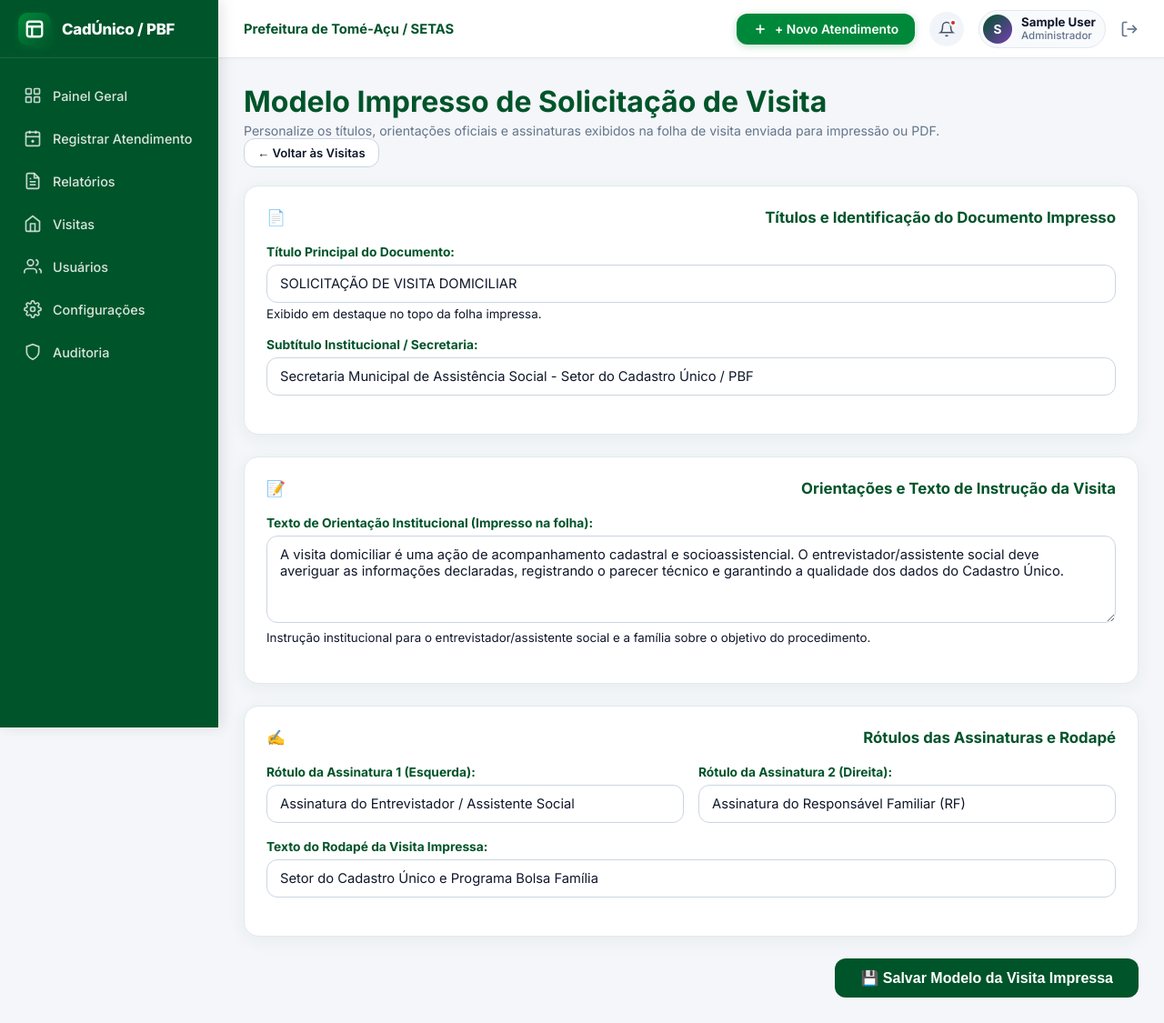
After one commit to Falwk/cadunico-sistema, a Flask app: page /admin/config-visita in a window 1280 px wide. The commit adds this page. Shown: the whole page at 91% size. Run offline with Flask 3, Linux system fonts and the light colour scheme; the visitor is signed in with stand-in values (Sample User, id 1); data comes from the database, SQL or seed files in the repository; some libraries are stand-ins or nearby versions.

Commit message:
feat: padronizacao visual da solicitacao de visita em pdf e painel admin de configuracao do impresso

```diff
--- a/app.py
+++ b/app.py
@@ -286,6 +286,16 @@ def _config_defaults() -> dict:
         'prazo_visita_Denuncia': '7',
         'prazo_visita_Atualizacao Cadastral': '15',
         'prazo_visita_Inclusao Cadastral': '15',
+        'visita_titulo_doc': 'SOLICITAÇÃO DE VISITA DOMICILIAR',
+        'visita_subtitulo_doc': 'Secretaria Municipal de Assistência Social - Setor do Cadastro Único / PBF',
+        'visita_orientacao_texto': (
+            'A visita domiciliar é uma ação de acompanhamento cadastral e socioassistencial. '
+            'O entrevistador/assistente social deve averiguar as informações declaradas, registrando o parecer '
+            'técnico e garantindo a qualidade dos dados do Cadastro Único.'
+        ),
+        'visita_assinatura_1': 'Assinatura do Entrevistador / Assistente Social',
+        'visita_assinatura_2': 'Assinatura do Responsável Familiar (RF)',
+        'visita_rodape_txt': 'Setor do Cadastro Único e Programa Bolsa Família',
     }
 
 
@@ -409,59 +419,64 @@ def _logo_path(filename: str):
 
 
 def _build_pdf_story(visita, solicitante, responsavel, cfg: dict) -> list:
+    if isinstance(visita, (sqlite3.Row, dict)):
+        visita = dict(visita)
+    if isinstance(solicitante, (sqlite3.Row, dict)):
+        solicitante = dict(solicitante)
+    if isinstance(responsavel, (sqlite3.Row, dict)):
+        responsavel = dict(responsavel)
+
     styles = getSampleStyleSheet()
-    azul   = rl_colors.HexColor('#1F4E79')
-    cinza  = rl_colors.HexColor('#F5F6F8')
+    verde_escuro = rl_colors.HexColor('#00542A')
+    verde_vibrante = rl_colors.HexColor('#00883A')
+    roxo = rl_colors.HexColor('#783DB2')
+    cinza_fundo = rl_colors.HexColor('#F8F9FA')
+    verde_claro = rl_colors.HexColor('#F0FDF4')
     cinza_t = rl_colors.HexColor('#4B5563')
     branco = rl_colors.white
 
     def par(text, size=10, bold=False, color=rl_colors.black, align='LEFT'):
-        from reportlab.lib.enums import TA_LEFT, TA_CENTER, TA_RIGHT
-        al = {'LEFT': TA_LEFT, 'CENTER': TA_CENTER, 'RIGHT': TA_RIGHT}.get(align, TA_LEFT)
+        from reportlab.lib.enums import TA_LEFT, TA_CENTER, TA_RIGHT, TA_JUSTIFY
+        al = {'LEFT': TA_LEFT, 'CENTER': TA_CENTER, 'RIGHT': TA_RIGHT, 'JUSTIFY': TA_JUSTIFY}.get(align, TA_LEFT)
         st = ParagraphStyle('x', fontSize=size, fontName='Helvetica-Bold' if bold else 'Helvetica',
                             textColor=color, alignment=al, leading=size * 1.3)
         return Paragraph(str(text or ''), st)
 
     story = []
 
-    # ── Cabeçalho logos ─────────────────────────────────────────────────────
-    def make_logo(fname, w, h):
-        p = _logo_path(fname)
-        if p:
-            return RLImage(p, width=w, height=h)
-        return par('')
-
-    logo_cad    = make_logo('cadunico.png',    3*cm, 3*cm)
-    logo_brasao = make_logo('prefeitura.png',  3*cm, 3*cm)
-    logo_bf     = make_logo('bolsafamilia.png', 3*cm, 3*cm)
-
-    hdr_table = Table([[logo_cad, logo_brasao, logo_bf]],
-                      colWidths=[5*cm, 7*cm, 5*cm])
-    hdr_table.setStyle(TableStyle([
-        ('VALIGN', (0, 0), (-1, -1), 'MIDDLE'),
-        ('ALIGN',  (0, 0), (0, 0),   'LEFT'),
-        ('ALIGN',  (1, 0), (1, 0),   'CENTER'),
-        ('ALIGN',  (2, 0), (2, 0),   'RIGHT'),
-    ]))
-    story.append(hdr_table)
-
-    # Título abaixo do cabeçalho
+    # ── Timbrado / Cabeçalho de Imagem Oficial ────────────────────────────────
+    img_hdr_path = os.path.join(app.root_path, 'static', 'report_assets', 'image3.png')
+    if not os.path.exists(img_hdr_path):
+        img_hdr_path = os.path.join(BASE_DIR, 'static', 'report_assets', 'image3.png')
+
+    if os.path.exists(img_hdr_path):
+        try:
+            story.append(RLImage(img_hdr_path, width=17*cm, height=2.8*cm))
+            story.append(Spacer(1, 0.3*cm))
+        except Exception:
+            pass
+
+    # ── Título do Documento (Configurável pelo Admin) ─────────────────────────
+    titulo_doc = cfg.get('visita_titulo_doc', 'SOLICITAÇÃO DE VISITA DOMICILIAR').upper()
+    subtitulo_doc = cfg.get('visita_subtitulo_doc', 'Secretaria Municipal de Assistência Social - Setor do Cadastro Único / PBF')
+
     titulo_tbl = Table([
-        [par('SOLICITAÇÃO DE VISITA DOMICILIAR', size=12, bold=True, align='CENTER')],
-        [par('Secretaria de Assistência Social', size=9, color=cinza_t, align='CENTER')],
+        [par(titulo_doc, size=12, bold=True, color=verde_escuro, align='CENTER')],
+        [par(subtitulo_doc, size=9, bold=True, color=cinza_t, align='CENTER')],
     ], colWidths=[17*cm])
-    story.append(Spacer(1, 0.3*cm))
     story.append(titulo_tbl)
-    story.append(Spacer(1, 0.5*cm))
-
-    # ── Barra número / status ────────────────────────────────────────────────
+    story.append(Spacer(1, 0.4*cm))
+
+    # ── Barra Número VD e Status Oficial ─────────────────────────────────────
     numero_vd = visita.get('numero_vd') or f"#{visita['id']}"
-    status    = visita.get('status', '')
-    barra = Table([[par(f'Nº {numero_vd}', size=12, bold=True, color=branco),
-                    par(f'Status: {status}', size=11, bold=True, color=branco, align='RIGHT')]],
-                  colWidths=[9*cm, 8*cm])
+    status    = visita.get('status', 'Pendente')
+
+    barra = Table([[
+        par(f'Nº DA SOLICITAÇÃO: {numero_vd}', size=11, bold=True, color=branco),
+        par(f'STATUS: {status.upper()}', size=11, bold=True, color=branco, align='RIGHT')
+    ]], colWidths=[10*cm, 7*cm])
     barra.setStyle(TableStyle([
-        ('BACKGROUND', (0, 0), (-1, -1), azul),
+        ('BACKGROUND', (0, 0), (-1, -1), verde_escuro),
         ('TOPPADDING',  (0, 0), (-1, -1), 6),
         ('BOTTOMPADDING', (0, 0), (-1, -1), 6),
         ('LEFTPADDING',  (0, 0), (-1, -1), 8),
@@ -470,40 +485,43 @@ def _build_pdf_story(visita, solicitante, responsavel, cfg: dict) -> list:
     story.append(barra)
     story.append(Spacer(1, 0.4*cm))
 
-    # ── Dados do beneficiário ────────────────────────────────────────────────
-    def campo(label, valor):
-        return [par(label, size=8, bold=True, color=cinza_t), par(valor or '—', size=10)]
+    # ── Banner Secção 1: Dados do Beneficiário ──────────────────────────────
+    hdr_sec1 = Table([[par('1. DADOS DA FAMÍLIA E LOCALIZAÇÃO', size=10, bold=True, color=branco, align='CENTER')]], colWidths=[17*cm])
+    hdr_sec1.setStyle(TableStyle([
+        ('BACKGROUND', (0, 0), (-1, -1), verde_escuro),
+        ('TOPPADDING', (0, 0), (-1, -1), 5),
+        ('BOTTOMPADDING', (0, 0), (-1, -1), 5),
+    ]))
+    story.append(hdr_sec1)
 
     end_parts = []
     for p in [visita.get('logradouro'), visita.get('numero'), visita.get('complemento')]:
         if p: end_parts.append(p)
     endereco = ', '.join(end_parts) if end_parts else '—'
 
+    tels = ' / '.join(filter(None, [visita.get('telefone1'), visita.get('telefone2')])) or '—'
+
     dados = [
-        [par('CPF do RF', size=8, bold=True, color=cinza_t),
-         par('Nome do Responsável Familiar', size=8, bold=True, color=cinza_t)],
-        [par(visita.get('cpf_rf', ''), size=10),
-         par(visita.get('nome_rf', ''), size=10)],
-        [par('Endereço', size=8, bold=True, color=cinza_t),
-         par('Bairro / Zona', size=8, bold=True, color=cinza_t)],
-        [par(endereco, size=10),
-         par(f"{visita.get('bairro', '')} / {visita.get('zona', '')}", size=10)],
-        [par('Ponto de Referência', size=8, bold=True, color=cinza_t),
-         par('Telefones de Contato', size=8, bold=True, color=cinza_t)],
-        [par(visita.get('referencia') or '—', size=10),
-         par(' / '.join(filter(None, [visita.get('telefone1'), visita.get('telefone2')])) or '—', size=10)],
-        [par('Motivo da Visita', size=8, bold=True, color=cinza_t),
-         par('', size=8)],
-        [par(visita.get('motivo', ''), size=10),
-         par('', size=10)],
+        [par('CPF DO RESPONSÁVEL FAMILIAR (RF)', size=8, bold=True, color=cinza_t),
+         par('NOME COMPLETO DO RESPONSÁVEL FAMILIAR', size=8, bold=True, color=cinza_t)],
+        [par(visita.get('cpf_rf', '—'), size=10, bold=True),
+         par(visita.get('nome_rf', '—'), size=10, bold=True)],
+        [par('LOGRADOURO / ENDEREÇO', size=8, bold=True, color=cinza_t),
+         par('BAIRRO / ZONA', size=8, bold=True, color=cinza_t)],
+        [par(endereco, size=9),
+         par(f"{visita.get('bairro', '—')} ({visita.get('zona', 'Urbana')})", size=9)],
+        [par('PONTO DE REFERÊNCIA', size=8, bold=True, color=cinza_t),
+         par('TELEFONES DE CONTATO', size=8, bold=True, color=cinza_t)],
+        [par(visita.get('referencia') or '—', size=9),
+         par(tels, size=9)],
     ]
     dt = Table(dados, colWidths=[8.5*cm, 8.5*cm])
     dt.setStyle(TableStyle([
-        ('BACKGROUND', (0, 0), (-1, 0), cinza),
-        ('BACKGROUND', (0, 2), (-1, 2), cinza),
-        ('BACKGROUND', (0, 4), (-1, 4), cinza),
-        ('BOX',    (0, 0), (-1, -1), 0.5, rl_colors.lightgrey),
-        ('GRID',   (0, 0), (-1, -1), 0.3, rl_colors.lightgrey),
+        ('BACKGROUND', (0, 0), (-1, 0), verde_claro),
+        ('BACKGROUND', (0, 2), (-1, 2), verde_claro),
+        ('BACKGROUND', (0, 4), (-1, 4), verde_claro),
+        ('BOX',    (0, 0), (-1, -1), 0.5, verde_escuro),
+        ('GRID',   (0, 0), (-1, -1), 0.3, rl_colors.HexColor('#D1D5DB')),
         ('TOPPADDING',    (0, 0), (-1, -1), 4),
         ('BOTTOMPADDING', (0, 0), (-1, -1), 4),
         ('LEFTPADDING',   (0, 0), (-1, -1), 6),
@@ -511,31 +529,42 @@ def _build_pdf_story(visita, solicitante, responsavel, cfg: dict) -> list:
     story.append(dt)
     story.append(Spacer(1, 0.4*cm))
 
-    # ── Dados administrativos ────────────────────────────────────────────────
+    # ── Banner Secção 2: Motivo e Dados Administrativos ─────────────────────
+    hdr_sec2 = Table([[par('2. DETALHES DA SOLICITAÇÃO E MOTIVO', size=10, bold=True, color=branco, align='CENTER')]], colWidths=[17*cm])
+    hdr_sec2.setStyle(TableStyle([
+        ('BACKGROUND', (0, 0), (-1, -1), verde_escuro),
+        ('TOPPADDING', (0, 0), (-1, -1), 5),
+        ('BOTTOMPADDING', (0, 0), (-1, -1), 5),
+    ]))
+    story.append(hdr_sec2)
+
     criado_raw = visita.get('criado_em', '')
     criado_fmt = ''
     if criado_raw:
         try:
-            criado_fmt = datetime.fromisoformat(criado_raw[:19]).strftime('%d/%m/%Y')
+            criado_fmt = datetime.fromisoformat(criado_raw[:19]).strftime('%d/%m/%Y %H:%M')
         except Exception:
             criado_fmt = criado_raw[:10]
 
-    sol_nome  = solicitante['nome'] if solicitante else '—'
-    resp_nome = responsavel['nome'] if responsavel else 'Não atribuído'
-
-    adm = [
-        [par('Data de Criação', size=8, bold=True, color=cinza_t),
-         par('Solicitante', size=8, bold=True, color=cinza_t),
-         par('Entrevistador Responsável', size=8, bold=True, color=cinza_t)],
-        [par(criado_fmt, size=10),
-         par(sol_nome, size=10),
-         par(resp_nome, size=10)],
+    sol_nome  = (dict(solicitante).get('nome')) if solicitante else '—'
+    resp_nome = (dict(responsavel).get('nome')) if responsavel else 'Não atribuído'
+
+    adm_dados = [
+        [par('MOTIVO PRINCIPAL DA VISITA', size=8, bold=True, color=cinza_t),
+         par('DATA DA SOLICITAÇÃO', size=8, bold=True, color=cinza_t)],
+        [par(visita.get('motivo', '—'), size=10, bold=True, color=verde_escuro),
+         par(criado_fmt, size=9)],
+        [par('SOLICITANTE DO REGISTRO', size=8, bold=True, color=cinza_t),
+         par('ENTREVISTADOR / AS RESPONSÁVEL', size=8, bold=True, color=cinza_t)],
+        [par(sol_nome, size=9),
+         par(resp_nome, size=9, bold=True)],
     ]
-    at = Table(adm, colWidths=[5*cm, 6*cm, 6*cm])
+    at = Table(adm_dados, colWidths=[9.5*cm, 7.5*cm])
     at.setStyle(TableStyle([
-        ('BACKGROUND', (0, 0), (-1, 0), cinza),
-        ('BOX',   (0, 0), (-1, -1), 0.5, rl_colors.lightgrey),
-        ('GRID',  (0, 0), (-1, -1), 0.3, rl_colors.lightgrey),
+        ('BACKGROUND', (0, 0), (-1, 0), verde_claro),
+        ('BACKGROUND', (0, 2), (-1, 2), verde_claro),
+        ('BOX',   (0, 0), (-1, -1), 0.5, verde_escuro),
+        ('GRID',  (0, 0), (-1, -1), 0.3, rl_colors.HexColor('#D1D5DB')),
         ('TOPPADDING',    (0, 0), (-1, -1), 4),
         ('BOTTOMPADDING', (0, 0), (-1, -1), 4),
         ('LEFTPADDING',   (0, 0), (-1, -1), 6),
@@ -543,46 +572,73 @@ def _build_pdf_story(visita, solicitante, responsavel, cfg: dict) -> list:
     story.append(at)
     story.append(Spacer(1, 0.4*cm))
 
-    # ── Observações ──────────────────────────────────────────────────────────
+    # ── Observações da Visita ────────────────────────────────────────────────
     obs = visita.get('observacoes')
     if obs:
-        story.append(par('Observações:', size=9, bold=True))
+        story.append(par('OBSERVAÇÕES ADICIONAIS:', size=9, bold=True, color=verde_escuro))
         story.append(par(obs, size=9))
+        story.append(Spacer(1, 0.3*cm))
+
+    # ── Texto de Orientação Institucional (Configurável no Admin) ────────────
+    orientacao_txt = cfg.get('visita_orientacao_texto')
+    if orientacao_txt:
+        hdr_orient = Table([[par('ORIENTAÇÕES INSTITUCIONAIS PARA A VISITA', size=9, bold=True, color=branco, align='CENTER')]], colWidths=[17*cm])
+        hdr_orient.setStyle(TableStyle([
+            ('BACKGROUND', (0, 0), (-1, -1), roxo),
+            ('TOPPADDING', (0, 0), (-1, -1), 4),
+            ('BOTTOMPADDING', (0, 0), (-1, -1), 4),
+        ]))
+        story.append(hdr_orient)
+
+        box_orient = Table([[par(orientacao_txt, size=8.5, color=cinza_t, align='JUSTIFY')]], colWidths=[17*cm])
+        box_orient.setStyle(TableStyle([
+            ('BACKGROUND', (0, 0), (-1, -1), cinza_fundo),
+            ('BOX', (0, 0), (-1, -1), 0.5, roxo),
+            ('TOPPADDING', (0, 0), (-1, -1), 6),
+            ('BOTTOMPADDING', (0, 0), (-1, -1), 6),
+            ('LEFTPADDING', (0, 0), (-1, -1), 8),
+            ('RIGHTPADDING', (0, 0), (-1, -1), 8),
+        ]))
+        story.append(box_orient)
         story.append(Spacer(1, 0.4*cm))
 
-    # ── Campos de assinatura ─────────────────────────────────────────────────
-    story.append(Spacer(1, 1*cm))
-    # Linha horizontal simulada com espaço em branco + borda inferior via TableStyle
+    # ── Assinaturas Oficiais (Configuráveis no Admin) ────────────────────────
+    story.append(Spacer(1, 0.8*cm))
+    lbl_ass1 = cfg.get('visita_assinatura_1', 'Assinatura do Entrevistador / Assistente Social')
+    lbl_ass2 = cfg.get('visita_assinatura_2', 'Assinatura do Responsável Familiar (RF)')
+
     sig = Table([
-        [par('', size=14), par('', size=14)],
-        [par('Assinatura do Entrevistador', size=9, align='CENTER'),
-         par('Assinatura do RF', size=9, align='CENTER')],
+        [par('', size=14), par('', size=14), par('', size=14)],
+        [par(lbl_ass1, size=8.5, bold=True, align='CENTER'),
+         par('', size=8.5),
+         par(lbl_ass2, size=8.5, bold=True, align='CENTER')],
         [par(resp_nome, size=8, color=cinza_t, align='CENTER'),
+         par('', size=8),
          par(visita.get('nome_rf', ''), size=8, color=cinza_t, align='CENTER')],
-    ], colWidths=[8.5*cm, 8.5*cm])
+    ], colWidths=[7.5*cm, 2*cm, 7.5*cm])
     sig.setStyle(TableStyle([
         ('ALIGN',         (0, 0), (-1, -1), 'CENTER'),
         ('VALIGN',        (0, 0), (-1, -1), 'BOTTOM'),
-        ('LINEBELOW',     (0, 0), (0, 0),   0.5, rl_colors.black),
-        ('LINEBELOW',     (1, 0), (1, 0),   0.5, rl_colors.black),
-        ('TOPPADDING',    (0, 0), (-1, 0),  18),
+        ('LINEBELOW',     (0, 0), (0, 0),   1.0, verde_escuro),
+        ('LINEBELOW',     (2, 0), (2, 0),   1.0, verde_escuro),
+        ('TOPPADDING',    (0, 0), (-1, 0),  16),
         ('BOTTOMPADDING', (0, 0), (-1, 0),  2),
     ]))
     story.append(sig)
-    story.append(Spacer(1, 0.8*cm))
-
-    # ── Rodapé ───────────────────────────────────────────────────────────────
-    municipio = cfg.get('municipio', '')
-    rodape_txt = cfg.get('rodape', '')
-    rodape_conteudo = f"{cfg.get('setor_nome', '')}  |  {rodape_txt}  |  {municipio}"
-    rodape = Table([[par(rodape_conteudo, size=8, color=cinza_t, align='CENTER')]],
-                   colWidths=[17*cm])
-    rodape.setStyle(TableStyle([
-        ('BACKGROUND', (0, 0), (-1, -1), cinza),
-        ('TOPPADDING',    (0, 0), (-1, -1), 6),
-        ('BOTTOMPADDING', (0, 0), (-1, -1), 6),
+    story.append(Spacer(1, 0.6*cm))
+
+    # ── Rodapé Oficial ───────────────────────────────────────────────────────
+    rodape_txt = cfg.get('visita_rodape_txt', cfg.get('rodape', ''))
+    municipio  = cfg.get('municipio', 'Tomé-Açu/PA')
+    conteudo_rodape = f"{cfg.get('setor_nome', 'Setor do Cadastro Único / PBF')}  |  {rodape_txt}  |  {municipio}"
+
+    rodape_tbl = Table([[par(conteudo_rodape, size=7.5, color=branco, align='CENTER')]], colWidths=[17*cm])
+    rodape_tbl.setStyle(TableStyle([
+        ('BACKGROUND', (0, 0), (-1, -1), verde_escuro),
+        ('TOPPADDING',    (0, 0), (-1, -1), 5),
+        ('BOTTOMPADDING', (0, 0), (-1, -1), 5),
     ]))
-    story.append(rodape)
+    story.append(rodape_tbl)
 
     return story
 
@@ -609,7 +665,7 @@ def gerar_pdf_visita(visita_id: int):
                             topMargin=2*cm, bottomMargin=2*cm)
     story = _build_pdf_story(visita, solicitante, responsavel, cfg)
     doc.build(story)
-    numero_vd = visita.get('numero_vd') or f"visita-{visita_id}"
+    numero_vd = (dict(visita).get('numero_vd')) or f"visita-{visita_id}"
     return buf.getvalue(), numero_vd
 
 
@@ -2097,7 +2153,7 @@ def exportar_relatorio():
         return redirect(url_for('login'))
     mes = request.args.get('mes', date.today().strftime('%Y-%m'))
     formato = request.args.get('formato', 'excel').lower()
-    atendimentos, quant, entrevistadores, grafico_tipos, grafico_origens, total_geral, grafico_ents = dados_relatorio(mes)
+    atendimentos, quant, entrevistadores, grafico_tipos, grafico_origens, total_geral, grafico_ents, grafico_bairros = dados_relatorio(mes)
 
     if formato == 'word':
         try:
@@ -2129,7 +2185,7 @@ def exportar_registro():
         return redirect(url_for('login'))
     mes = request.args.get('mes', date.today().strftime('%Y-%m'))
     formato = request.args.get('formato', 'pdf').lower()
-    atendimentos, quant, entrevistadores, grafico_tipos, grafico_origens, total_geral, grafico_ents = dados_relatorio(mes)
+    atendimentos, quant, entrevistadores, grafico_tipos, grafico_origens, total_geral, grafico_ents, grafico_bairros = dados_relatorio(mes)
 
     if formato == 'word':
         try:
@@ -2361,6 +2417,27 @@ def config_relatorio():
         return redirect(url_for('config_relatorio'))
     cfg = get_config()
     return render_template('config_relatorio.html', cfg=cfg)
+
+
+@app.route('/admin/config-visita', methods=['GET', 'POST'])
+def config_visita():
+    if session.get('perfil') != 'admin':
+        return redirect(url_for('dashboard'))
+    if request.method == 'POST':
+        campos = [
+            'visita_titulo_doc', 'visita_subtitulo_doc',
+            'visita_orientacao_texto', 'visita_assinatura_1',
+            'visita_assinatura_2', 'visita_rodape_txt',
+        ]
+        for c in campos:
+            val = request.form.get(c, '').strip()
+            if val:
+                set_config(c, val)
+        audit('CONFIG_VISITA', 'modelo impresso da solicitação de visita atualizado')
+        flash('Modelo impresso da solicitação de visita atualizado com sucesso!', 'ok')
+        return redirect(url_for('config_visita'))
+    cfg = get_config()
+    return render_template('config_visita.html', cfg=cfg)
 
 
 # ---------------------------------------------------------------------------
@@ -3076,13 +3153,6 @@ def pdf_visita(visita_id):
     if not visita:
         conn.close()
         abort(404)
-    uid    = session['usuario_id']
-    perfil = session.get('perfil')
-    if perfil != 'admin':
-        if visita['solicitante_id'] != uid and visita['responsavel_id'] != uid:
-            conn.close()
-            flash('Acesso negado.', 'erro')
-            return redirect(url_for('painel_visitas'))
     conn.close()
 
     pdf_bytes, numero_vd = gerar_pdf_visita(visita_id)
--- /dev/null
+++ b/templates/config_visita.html
@@ -0,0 +1,87 @@
+{% extends 'base.html' %}
+{% block content %}
+<div class="container">
+  <div class="flex" style="justify-content:space-between; align-items:center; margin-bottom:20px;">
+    <div>
+      <h1 class="page-title mb-0" style="color:var(--cad-verde-escuro);">Modelo Impresso de Solicitação de Visita</h1>
+      <p style="font-size:0.88rem; color:var(--text-muted); margin-top:4px;">
+        Personalize os títulos, orientações oficiais e assinaturas exibidos na folha de visita enviada para impressão ou PDF.
+      </p>
+    </div>
+    <a href="{{ url_for('painel_visitas') }}" class="btn btn-outline btn-sm">← Voltar às Visitas</a>
+  </div>
+
+  {% with messages = get_flashed_messages(with_categories=true) %}
+    {% if messages %}
+      {% for category, message in messages %}
+        <div class="alerta alerta-{{ 'ok' if category == 'ok' else ('erro' if category == 'erro' else 'aviso') }}">
+          {{ message }}
+        </div>
+      {% endfor %}
+    {% endif %}
+  {% endwith %}
+
+  <form method="POST">
+    <!-- Card Identificação do Documento -->
+    <div class="card">
+      <div class="card-title" style="display:flex; align-items:center; gap:8px; color:var(--cad-verde-escuro);">
+        <span>📄</span> Títulos e Identificação do Documento Impresso
+      </div>
+
+      <div class="form-group">
+        <label for="visita_titulo_doc" style="font-weight:700;">Título Principal do Documento:</label>
+        <input type="text" id="visita_titulo_doc" name="visita_titulo_doc" value="{{ cfg.get('visita_titulo_doc', 'SOLICITAÇÃO DE VISITA DOMICILIAR') }}" required>
+        <small class="text-muted" style="display:block; margin-top:4px;">Exibido em destaque no topo da folha impressa.</small>
+      </div>
+
+      <div class="form-group mb-0">
+        <label for="visita_subtitulo_doc" style="font-weight:700;">Subtítulo Institucional / Secretaria:</label>
+        <input type="text" id="visita_subtitulo_doc" name="visita_subtitulo_doc" value="{{ cfg.get('visita_subtitulo_doc', 'Secretaria Municipal de Assistência Social - Setor do Cadastro Único / PBF') }}" required>
+      </div>
+    </div>
+
+    <!-- Card Orientações e Instruções Oficiais -->
+    <div class="card">
+      <div class="card-title" style="display:flex; align-items:center; gap:8px; color:var(--cad-verde-escuro);">
+        <span>📝</span> Orientações e Texto de Instrução da Visita
+      </div>
+
+      <div class="form-group mb-0">
+        <label for="visita_orientacao_texto" style="font-weight:700;">Texto de Orientação Institucional (Impresso na folha):</label>
+        <textarea id="visita_orientacao_texto" name="visita_orientacao_texto" rows="4">{{ cfg.get('visita_orientacao_texto', '') }}</textarea>
+        <small class="text-muted" style="display:block; margin-top:4px;">Instrução institucional para o entrevistador/assistente social e a família sobre o objetivo do procedimento.</small>
+      </div>
+    </div>
+
+    <!-- Card Assinaturas e Rodapé -->
+    <div class="card">
+      <div class="card-title" style="display:flex; align-items:center; gap:8px; color:var(--cad-verde-escuro);">
+        <span>✍️</span> Rótulos das Assinaturas e Rodapé
+      </div>
+
+      <div style="display:grid; grid-template-columns:1fr 1fr; gap:16px;">
+        <div class="form-group">
+          <label for="visita_assinatura_1" style="font-weight:700;">Rótulo da Assinatura 1 (Esquerda):</label>
+          <input type="text" id="visita_assinatura_1" name="visita_assinatura_1" value="{{ cfg.get('visita_assinatura_1', 'Assinatura do Entrevistador / Assistente Social') }}" required>
+        </div>
+
+        <div class="form-group">
+          <label for="visita_assinatura_2" style="font-weight:700;">Rótulo da Assinatura 2 (Direita):</label>
+          <input type="text" id="visita_assinatura_2" name="visita_assinatura_2" value="{{ cfg.get('visita_assinatura_2', 'Assinatura do Responsável Familiar (RF)') }}" required>
+        </div>
+      </div>
+
+      <div class="form-group mb-0">
+        <label for="visita_rodape_txt" style="font-weight:700;">Texto do Rodapé da Visita Impressa:</label>
+        <input type="text" id="visita_rodape_txt" name="visita_rodape_txt" value="{{ cfg.get('visita_rodape_txt', 'Setor do Cadastro Único e Programa Bolsa Família') }}">
+      </div>
+    </div>
+
+    <div style="margin-top:20px; text-align:right;">
+      <button type="submit" class="btn btn-primary" style="padding:12px 28px; font-size:1rem; font-weight:700;">
+        💾 Salvar Modelo da Visita Impressa
+      </button>
+    </div>
+  </form>
+</div>
+{% endblock %}
--- a/templates/painel_visitas.html
+++ b/templates/painel_visitas.html
@@ -18,6 +18,9 @@
         <span>+ Nova Solicitação</span>
       </a>
       {% if session.get('perfil') == 'admin' %}
+      <a href="{{ url_for('config_visita') }}" class="btn btn-outline" style="border-color:#783DB2; color:#783DB2; font-weight:700; background:#F5F3FF;">
+        ⚙️ Modelo Impresso
+      </a>
       <form method="POST" action="{{ url_for('zerar_numeracao_vd') }}"
             onsubmit="return confirm('Zerar toda a numeração VD? Esta ação não pode ser desfeita.')">
         <button type="submit" class="btn btn-danger btn-sm" style="height:100%;">🔄 Zerar Numeração VD</button>
```
Also changed, not shown: templates/config_relatorio.html (+6 -1 lines).
